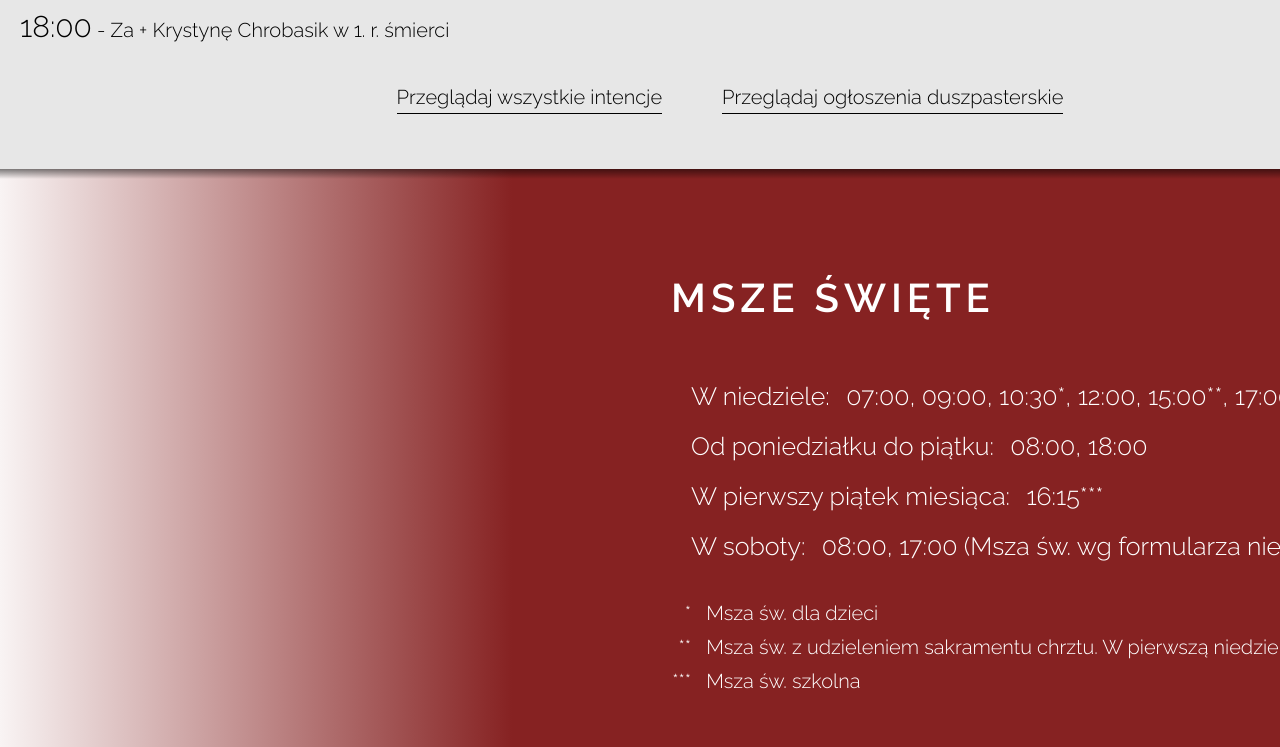
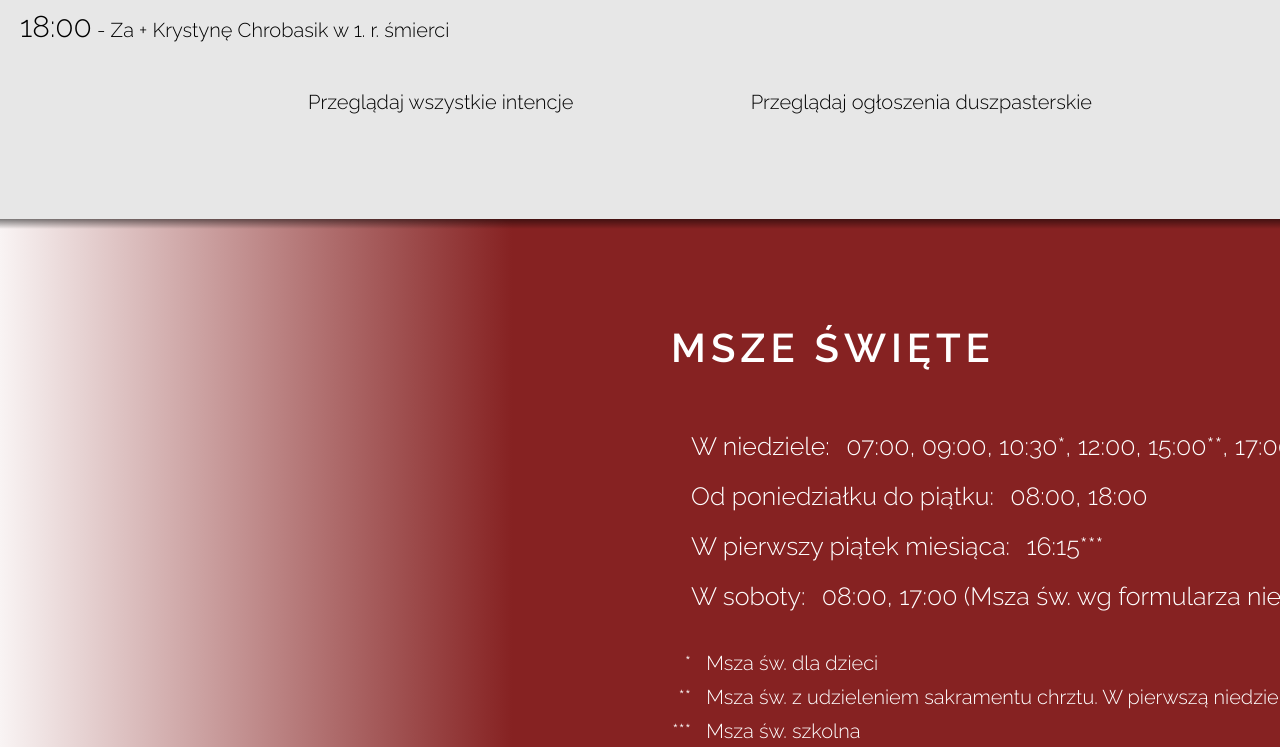
Before and after one commit to pawel-68/swjzaleze, a plain HTML site: page index.html in a window 1280 px wide. Shown: the part 1155-1902 px from the top of the page. Drawn offline with Linux system fonts and the light colour scheme.

Commit message:
Some little chages

```diff
--- a/css/main.css
+++ b/css/main.css
@@ -192,17 +192,17 @@ html {
 	height: 80%;
 }
 
+.main-menu__list li {
+	opacity: 0;
+	transform: translateX(-200%);
+	transition: transform ease-out .9s, opacity ease-out .9s;
+}
+
 .main-menu__list li.visible {
 	position: relative;
 	list-style: none;
 	transform: translateX(0);
 	opacity: 1;
-}
-
-.main-menu__list li {
-	opacity: 0;
-	transform: translateX(-200%);
-	transition: transform ease-out .9s, opacity ease-out .9s;
 }
 
 .main-menu__list li a {
@@ -424,22 +424,46 @@ section {
 	line-height: 3rem;
 }
 
+.news__links {
+	margin: 40px auto;
+	max-width: 800px;
+	display: flex;
+	justify-content: space-between;
+}
+
 .news__links a {
 	position: relative;
+	padding: 5px 8px;
 	font-size: 2rem;
 	text-decoration: none;
+	text-align: center;
 	color: #000;
-	margin-left: 60px;
 }
 
 .news__links a::before {
 	content: '';
 	position: absolute;
 	left: 0;
+	bottom: -5%;
+	height: 110%;
+	width: 100%;
+	border-bottom: 2px solid #000000;
+	transform: scaleX(0);
+	transition: transform .5s ease-out;
+}
+
+.news__links a:hover::before {
+	transform: scaleX(1);
+}
+
+/* .news__links a::before {
+	content: '';
+	position: absolute;
+	left: -5px;
 	bottom: -5px;
-	border-bottom: 1px solid #000;
-	width: 100%;
-	height: 0;
+	border: 1px solid #000;
+	width: calc(100% + 10px);
+	height: calc(100% + 10px);
 }
 
 .news__links a::after {
@@ -457,7 +481,7 @@ section {
 
 .news__links a:hover::after {
 	transform: scaleY(1);
-}
+} */
 
 
 /* SECTIONS - HOLY MASSES */
--- a/index.html
+++ b/index.html
@@ -65,7 +65,7 @@
                     <li><span class="h2">18:00</span> - Za ++ ks. Jerzego Nygę, S. Jolantę, S. Walerię, ++ Panie z Zespołu Charytatywnego oraz o błogosławieństwo Boże i zdrowie w intencji ks. prob. seniora Jerzego Słoty, ks. prob. Macieja Kusia oraz Pań z Zespołu Charytatywnego Caritas</li>
                     <li><span class="h2">18:00</span> - Za + Krystynę Chrobasik w 1. r. śmierci</li>
                 </ul>
-                <div class="news__links display-flex flex-center mt-4">
+                <div class="news__links">
                     <a href="">Przeglądaj wszystkie intencje</a>
                     <a href="">Przeglądaj ogłoszenia duszpasterskie</a>
                 </div>
```
Also changed, not shown: 1 other file.
